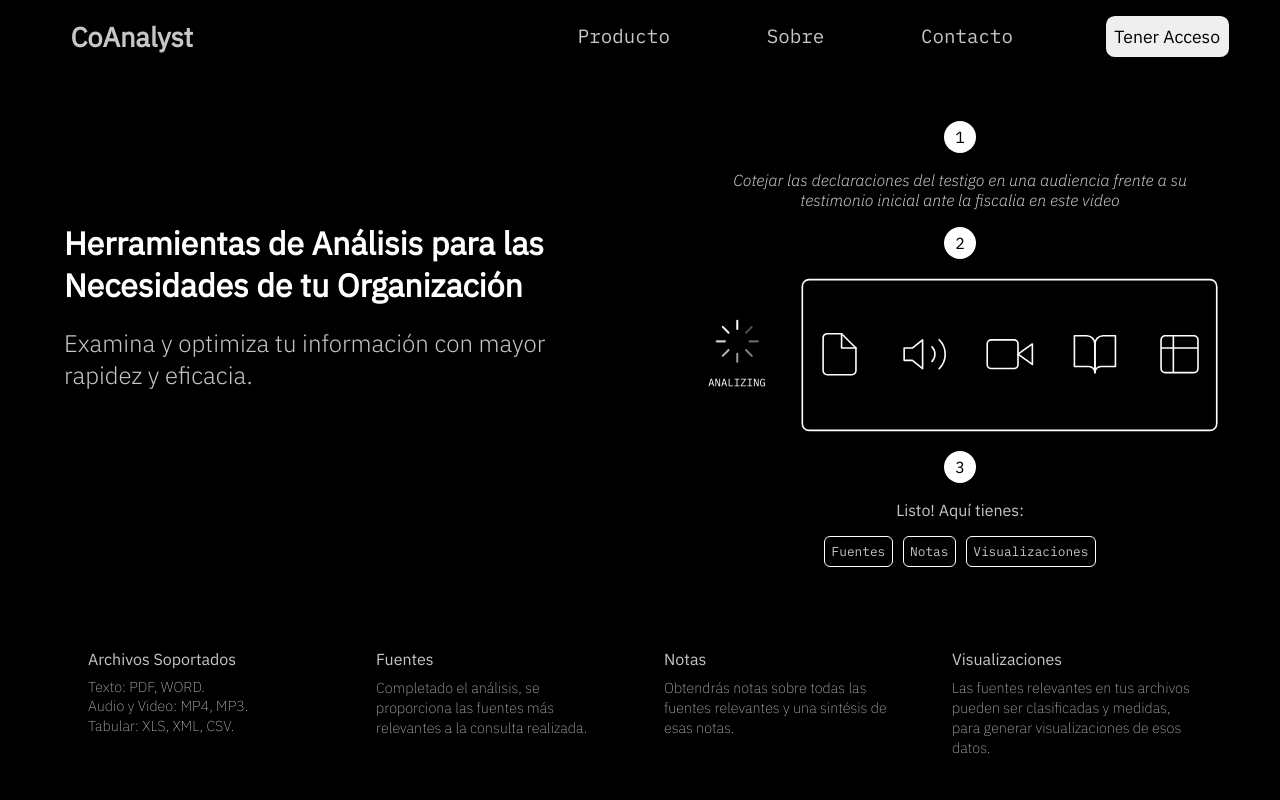
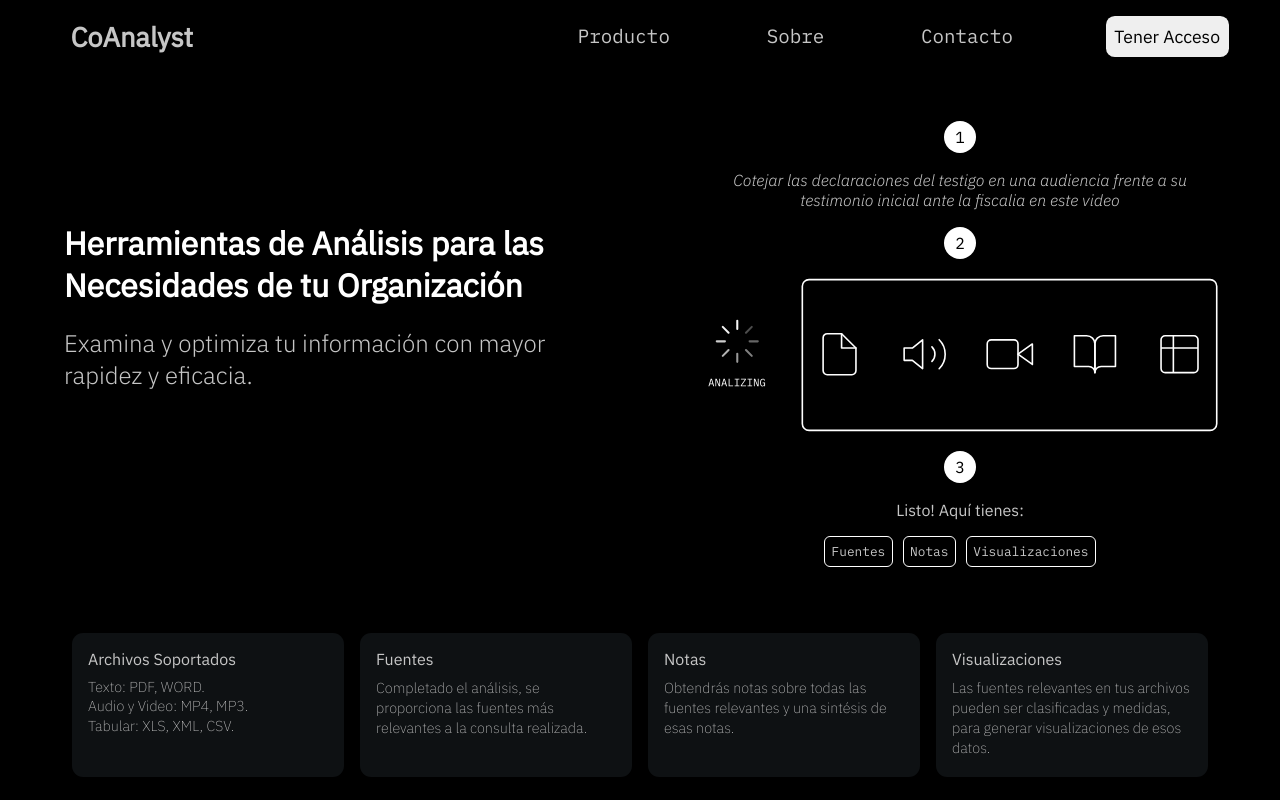
Before and after one commit to goldenroostergigi/web-coanalyst, a Vue app: page / in a window 1280 px wide. Built offline with nearby package versions, Linux system fonts and the light colour scheme.

Commit message:
color to the cards

```diff
--- a/src/components/OtherComponent.vue
+++ b/src/components/OtherComponent.vue
@@ -95,5 +95,7 @@ html, body {
     padding-left: 1.5em;
     padding-right: 1.5em;
 }
+
+
 }
 </style>
--- a/src/components/OutputExplain.vue
+++ b/src/components/OutputExplain.vue
@@ -43,6 +43,7 @@ export default {
   flex-direction: column;
   padding: 1em;
   height: 9em;
+  background-color: #0E1113;
   box-sizing: border-box; /* Ensures padding is included in the total width and height */
   width: calc(25% - 1em); /* Adjusts width taking gap into account */
   border-radius: .7em;
```
